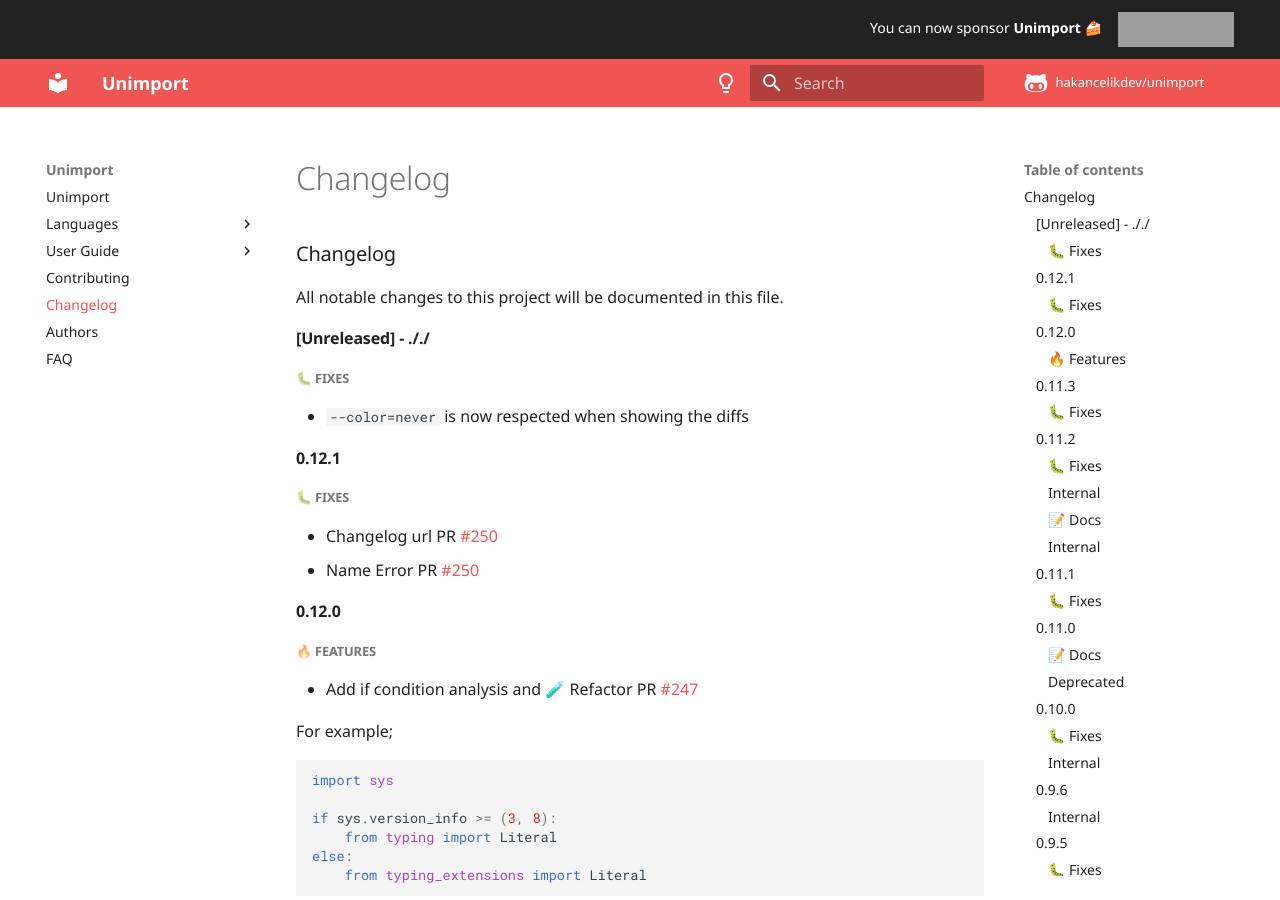
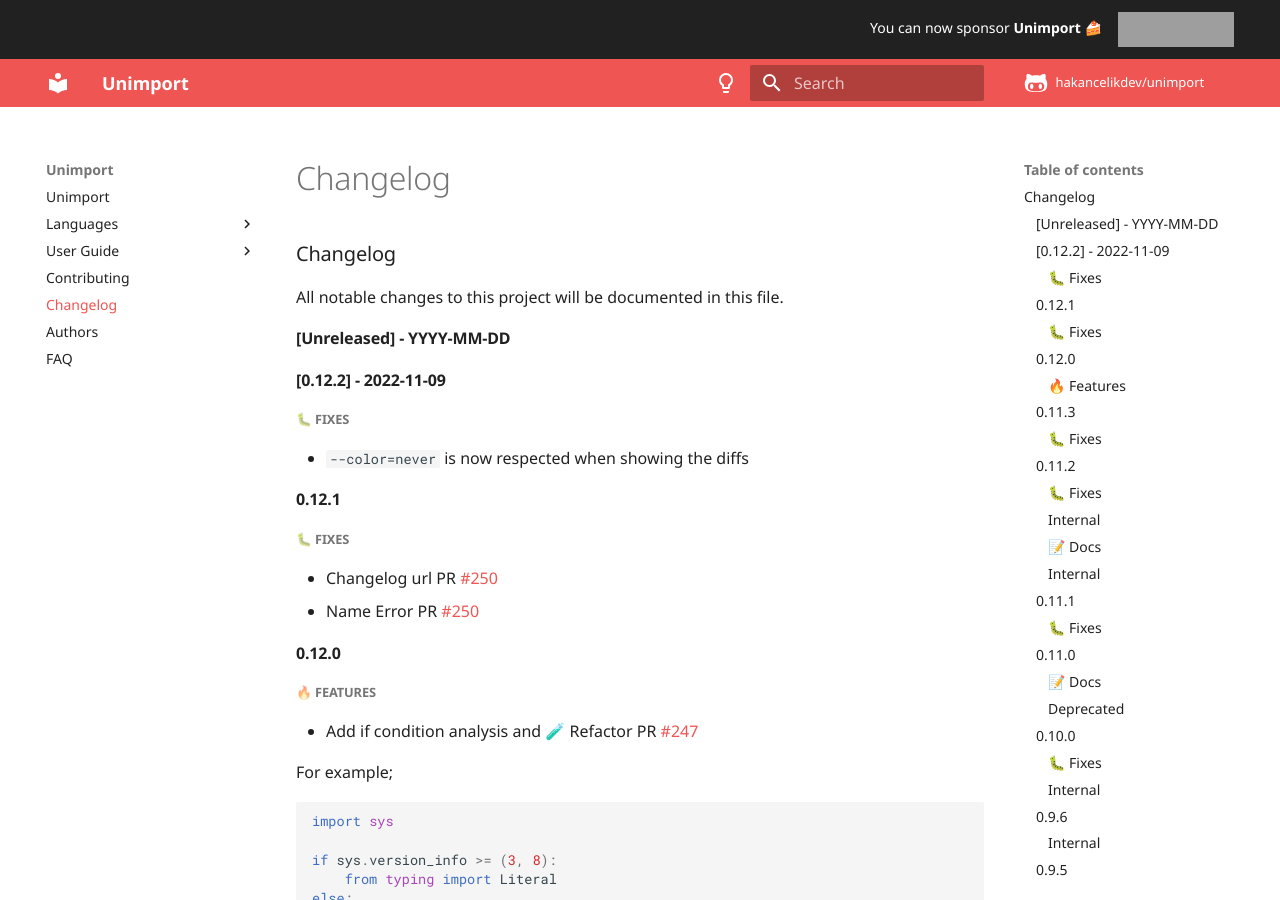
Before and after one commit to hakancelikdev/unimport, an MkDocs documentation site: the page built from docs/CHANGELOG.md, in a window 1280 px wide and 900 px high. Built offline with MkDocs 1.6.1 and Material for MkDocs 9.7.7, drawn with Linux system fonts in a browser that asks for light colours; comment, search, counter and statistics services are not loaded; the version menu is left out; grey boxes are pictures that could not be loaded.

Commit message:
V0.12.2 (#267)

````diff
--- a/.pre-commit-config.yaml
+++ b/.pre-commit-config.yaml
@@ -12,10 +12,11 @@
       - id: isort
 
   - repo: https://github.com/hakancelikdev/unimport
-    rev: 0.12.1
+    rev: 0.12.2
     hooks:
       - id: unimport
-        args: [--config=pyproject.toml]
+        args:
+          - --config pyproject.toml
 
   - repo: https://github.com/PyCQA/docformatter
     rev: v1.5.0
--- a/action.yml
+++ b/action.yml
@@ -10,7 +10,7 @@
 runs:
   using: "composite"
   steps:
-    - run: pip install --upgrade pip && python -m pip install unimport==0.12.1
+    - run: pip install --upgrade pip && python -m pip install unimport==0.12.2
       shell: bash
     - run: unimport --color auto --gitignore --ignore-init ${{ inputs.extra_args }}
       shell: bash
--- a/docs/CHANGELOG.md
+++ b/docs/CHANGELOG.md
@@ -2,7 +2,9 @@
 
 All notable changes to this project will be documented in this file.
 
-## [Unreleased] - ././
+## [Unreleased] - YYYY-MM-DD
+
+## [0.12.2] - 2022-11-09
 
 ### 🐛 Fixes
 
--- a/docs/tutorial/use-with-github-action.md
+++ b/docs/tutorial/use-with-github-action.md
@@ -27,7 +27,7 @@
       - uses: actions/checkout@v3
       - uses: actions/setup-python@v3
       - name: Check unused imports
-        uses: hakancelikdev/unimport@0.12.1
+        uses: hakancelikdev/unimport@0.12.2
         with:
           extra_args: --include src/
 ```
--- a/pyproject.toml
+++ b/pyproject.toml
@@ -27,6 +27,7 @@
 remove = true
 include_start_import = true
 ignore_init = true
+gitignore = true
 
 [tool.docformatter]
 recursive = true
--- a/src/unimport/__init__.py
+++ b/src/unimport/__init__.py
@@ -1,2 +1,2 @@
-__version__ = "0.12.1"
+__version__ = "0.12.2"
 __description__ = "A linter, formatter for finding and removing unused import statements."
````
Also changed, not shown: docs/tutorial/use-with-pre-commit.md (+5 -1 lines).
